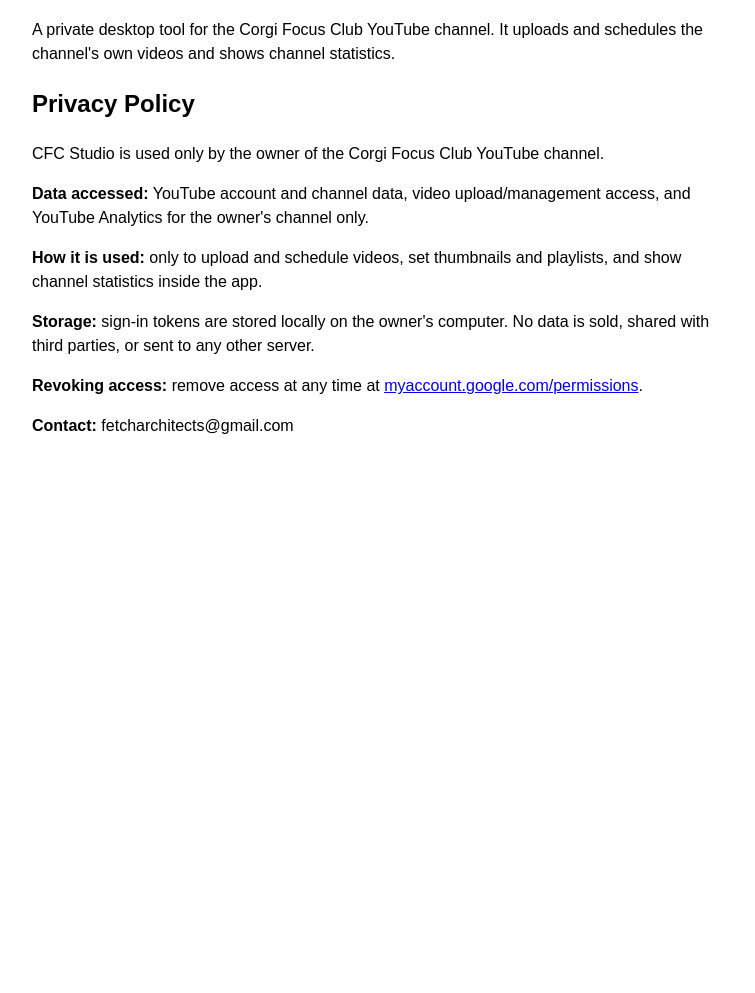
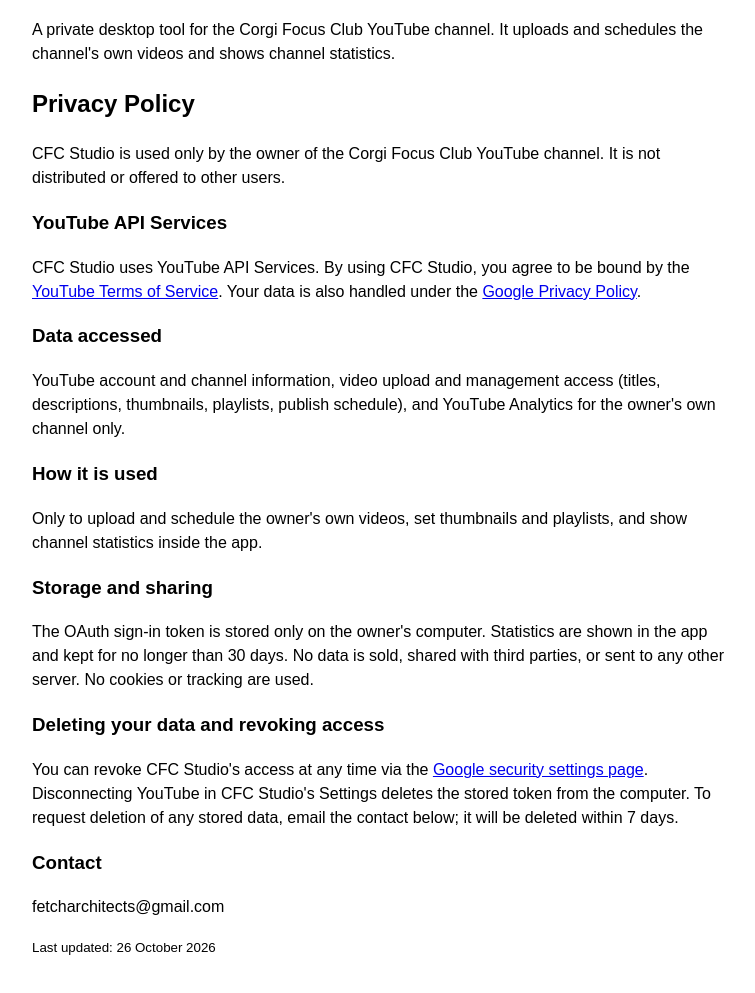
Before and after one commit to fetcharchitects-sudo/fetcharchitects-sudo.github.io, a plain HTML site: page index.html in a window 1280 px wide. Shown: the part 91-1084 px from the top of the page, without its empty margins (258-1013 px from the left). Before the commit the page ends 800 px from the top, so only its background shows below. Drawn offline with Linux system fonts and the light colour scheme.

Commit message:
Update index.html

```diff
--- a/index.html
+++ b/index.html
@@ -2,11 +2,26 @@
 <body style="font-family:sans-serif;max-width:700px;margin:40px auto;padding:0 16px;line-height:1.5">
 <h1>CFC Studio</h1>
 <p>A private desktop tool for the Corgi Focus Club YouTube channel. It uploads and schedules the channel's own videos and shows channel statistics.</p>
+
 <h2 id="privacy">Privacy Policy</h2>
-<p>CFC Studio is used only by the owner of the Corgi Focus Club YouTube channel.</p>
-<p><b>Data accessed:</b> YouTube account and channel data, video upload/management access, and YouTube Analytics for the owner's channel only.</p>
-<p><b>How it is used:</b> only to upload and schedule videos, set thumbnails and playlists, and show channel statistics inside the app.</p>
-<p><b>Storage:</b> sign-in tokens are stored locally on the owner's computer. No data is sold, shared with third parties, or sent to any other server.</p>
-<p><b>Revoking access:</b> remove access at any time at <a href="https://myaccount.google.com/permissions">myaccount.google.com/permissions</a>.</p>
-<p><b>Contact:</b> fetcharchitects@gmail.com</p>
+<p>CFC Studio is used only by the owner of the Corgi Focus Club YouTube channel. It is not distributed or offered to other users.</p>
+
+<h3>YouTube API Services</h3>
+<p>CFC Studio uses YouTube API Services. By using CFC Studio, you agree to be bound by the <a href="https://www.youtube.com/t/terms">YouTube Terms of Service</a>. Your data is also handled under the <a href="https://policies.google.com/privacy">Google Privacy Policy</a>.</p>
+
+<h3>Data accessed</h3>
+<p>YouTube account and channel information, video upload and management access (titles, descriptions, thumbnails, playlists, publish schedule), and YouTube Analytics for the owner's own channel only.</p>
+
+<h3>How it is used</h3>
+<p>Only to upload and schedule the owner's own videos, set thumbnails and playlists, and show channel statistics inside the app.</p>
+
+<h3>Storage and sharing</h3>
+<p>The OAuth sign-in token is stored only on the owner's computer. Statistics are shown in the app and kept for no longer than 30 days. No data is sold, shared with third parties, or sent to any other server. No cookies or tracking are used.</p>
+
+<h3>Deleting your data and revoking access</h3>
+<p>You can revoke CFC Studio's access at any time via the <a href="https://security.google.com/settings/security/permissions">Google security settings page</a>. Disconnecting YouTube in CFC Studio's Settings deletes the stored token from the computer. To request deletion of any stored data, email the contact below; it will be deleted within 7 days.</p>
+
+<h3>Contact</h3>
+<p>fetcharchitects@gmail.com</p>
+<p><small>Last updated: 26 October 2026</small></p>
 </body>
```
